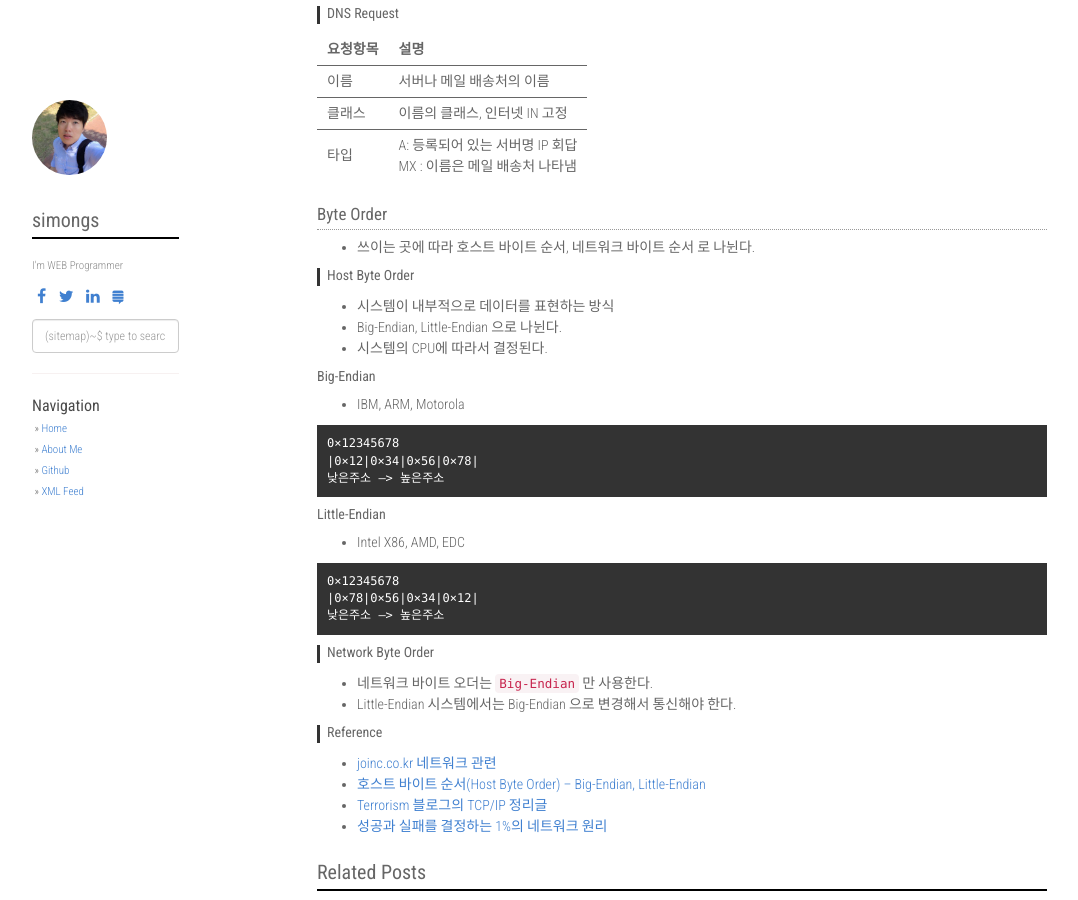
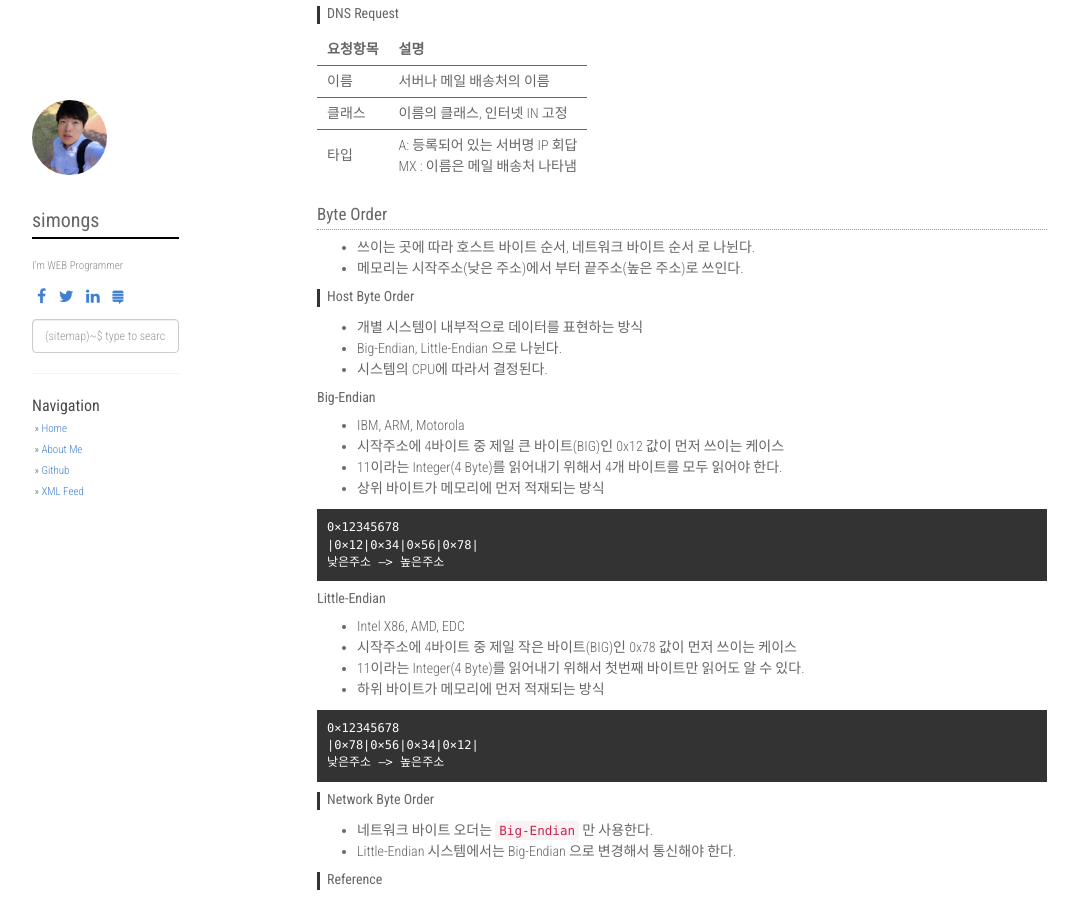
Before and after one commit to simongs/simongs.github.io, a Jekyll site: the page built from _posts/2016-11-04-[STUDY] Network.markdown, in a window 1280 px wide and 900 px high, scrolled down 3099 px. Shown: the whole window, without its empty margins (53-1131 px from the left). Built offline with Jekyll 4.4.1, drawn with Linux system fonts in a browser that asks for light colours; nearby versions of some CDN libraries; comment, search, counter and statistics services are not loaded.

Commit message:
Update 2016-11-04-[STUDY] Network.markdown

```diff
--- a/_posts/2016-11-04-[STUDY] Network.markdown
+++ b/_posts/2016-11-04-[STUDY] Network.markdown
@@ -156,14 +156,19 @@ RJ-45 커넥터 - MAU - Ethernet Controller - Buffer Memory
 
 ### Byte Order
  - 쓰이는 곳에 따라 호스트 바이트 순서, 네트워크 바이트 순서 로 나뉜다.
+ - 메모리는 시작주소(낮은 주소)에서 부터 끝주소(높은 주소)로 쓰인다.
+
 
 #### Host Byte Order
- - 시스템이 내부적으로 데이터를 표현하는 방식
+ - 개별 시스템이 내부적으로 데이터를 표현하는 방식
  - Big-Endian, Little-Endian 으로 나뉜다.
  - 시스템의 CPU에 따라서 결정된다.
 
 ##### Big-Endian
  - IBM, ARM, Motorola
+ - 시작주소에 4바이트 중 제일 큰 바이트(BIG)인 0x12 값이 먼저 쓰이는 케이스
+ - 11이라는 Integer(4 Byte)를 읽어내기 위해서 4개 바이트를 모두 읽어야 한다.
+ - 상위 바이트가 메모리에 먼저 적재되는 방식
 
 ~~~
 0×12345678
@@ -173,6 +178,9 @@ RJ-45 커넥터 - MAU - Ethernet Controller - Buffer Memory
 
 ##### Little-Endian
  - Intel X86, AMD, EDC
+ - 시작주소에 4바이트 중 제일 작은 바이트(BIG)인 0x78 값이 먼저 쓰이는 케이스
+ - 11이라는 Integer(4 Byte)를 읽어내기 위해서 첫번째 바이트만 읽어도 알 수 있다.
+ - 하위 바이트가 메모리에 먼저 적재되는 방식
 
 ~~~
 0×12345678
```
